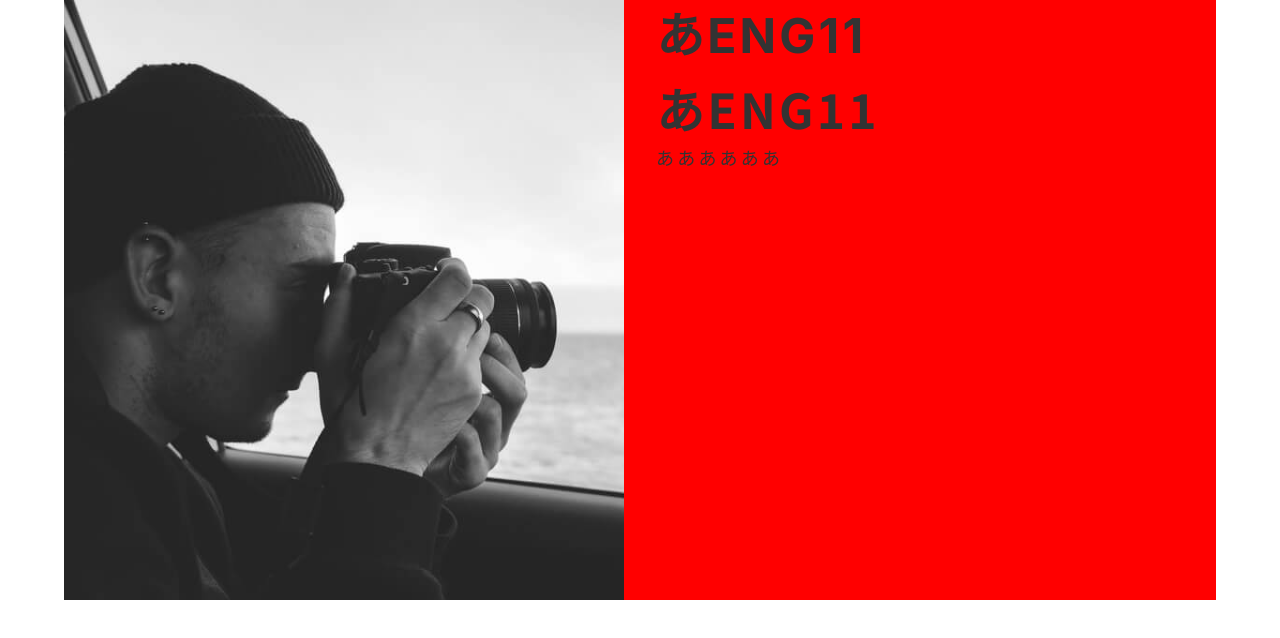
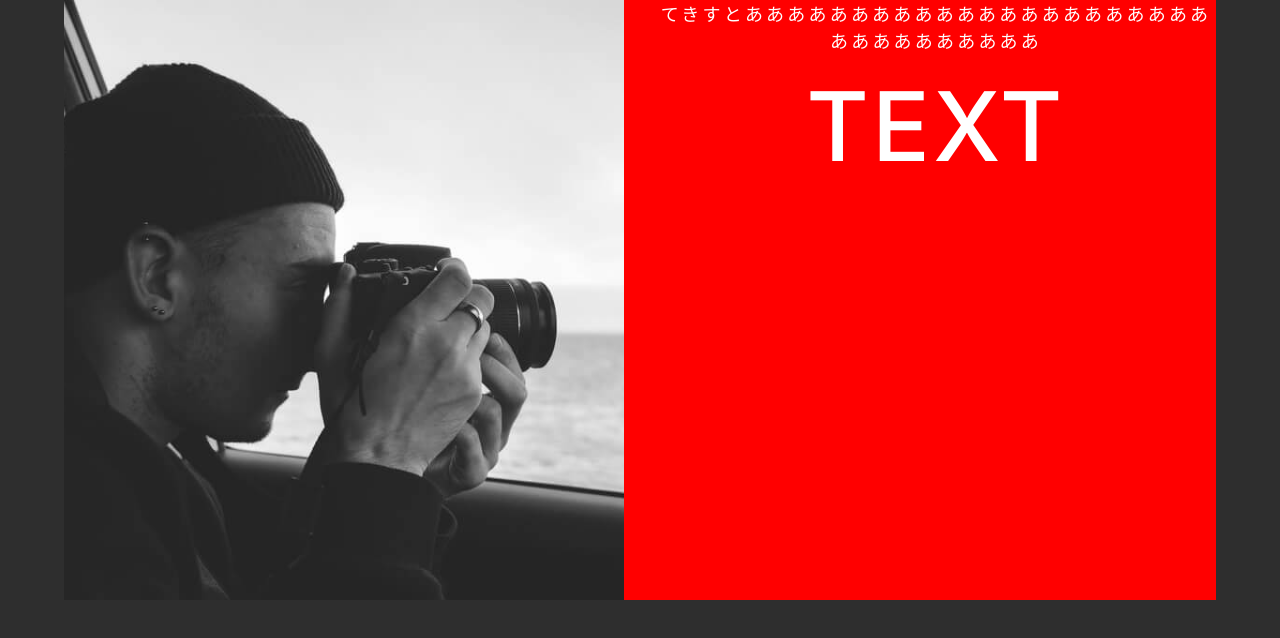
Before and after one commit to genta-t/next13_demo_site, a Next.js app: page / in a window 1280 px wide. Shown: the top 638 px of the page. Built offline with nearby package versions, Linux system fonts and the light colour scheme.

Commit message:
タイトルコンポーネント作成

```diff
--- a/src/app/components/BoxTypo.tsx
+++ b/src/app/components/items/BoxTypo.tsx
@@ -1,6 +1,6 @@
 import React from "react";
 import { Box } from "@mui/material";
-import { TypesBoxTypo } from "../types";
+import { TypesBoxTypo } from "../../types";
 import { Inter, Noto_Sans_JP } from "next/font/google";
 
 const inter = Inter({ preload: true, subsets: ['latin'] });
@@ -46,7 +46,7 @@ const BoxTypo = ({
           ? "#333333"
           : color === "white"
           ? "#ffffff"
-          : "#333333"
+          : "#ffffff"
       }
       fontWeight={
         fw === "Bold"
@@ -55,7 +55,7 @@ const BoxTypo = ({
           ? "normal"
           : fw === "medium"
           ? "medium"
-          : "Bold"
+          : "normal"
       }
     >
       <p
--- /dev/null
+++ b/src/app/components/items/Title.tsx
@@ -0,0 +1,33 @@
+import React from "react";
+import { Box } from "@mui/material";
+import { TypesTitle } from "../../types";
+import BoxTypo from "./BoxTypo";
+
+const Title = ({
+  japanese = null,
+  english = null,
+  textAlign = null,
+}: TypesTitle ) => {
+
+  return (
+    <Box sx={{ textAlign: textAlign }}>
+      <BoxTypo
+        ff="Notosans"
+        fs="P"
+        lh="150%"
+        >
+        {japanese}
+      </BoxTypo>
+      <BoxTypo
+        ff="Inter"
+        fs="LM"
+        lh="150%"
+        fw="medium"
+      >
+        {english}
+      </BoxTypo>
+    </Box>
+  );
+};
+
+export default Title;
--- a/src/app/globals.css
+++ b/src/app/globals.css
@@ -2,3 +2,6 @@
   padding: 0;
   margin: 0;
 }
+:root {
+  background-color: #2E2E2E;
+}
--- a/src/app/page.tsx
+++ b/src/app/page.tsx
@@ -1,6 +1,7 @@
 import Image from 'next/image'
 import { Box, Grid } from '@mui/material';
-import BoxTypo from './components/BoxTypo';
+import BoxTypo from './components/items/BoxTypo';
+import Title from './components/items/Title';
 
 const Home = () => {
   return (
@@ -13,15 +14,11 @@ const Home = () => {
               </Box>
             </Grid>
             <Grid item xs={6}>
-              <BoxTypo ff="Inter" fs="L" lh="150%" color="red">
-                あENG11
-              </BoxTypo>
-              <BoxTypo ff="Notosans" fs="L" lh="150%" color="red">
-                あENG11
-              </BoxTypo>
-              <BoxTypo ff="Notosans" fs="P" fw="medium" lh="150%" color="red">
-                ああああああ
-              </BoxTypo>
+              <Title
+                japanese={"てきすとああああああああああああああああああああああああああああああああ"}
+                english={"TEXT"}
+                textAlign={"center"}
+              />
             </Grid>
           </Grid>
         </Box>
--- a/src/app/types.ts
+++ b/src/app/types.ts
@@ -7,3 +7,9 @@ export type TypesBoxTypo = {
   ff?: string | null;
   children?: string | null;
 }
+
+export type TypesTitle = {
+  japanese?: string | null;
+  english?: string | null;
+  textAlign?: string | null;
+}
```
